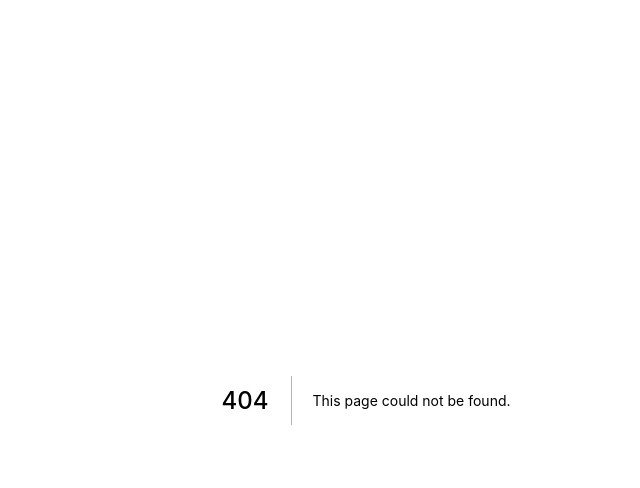
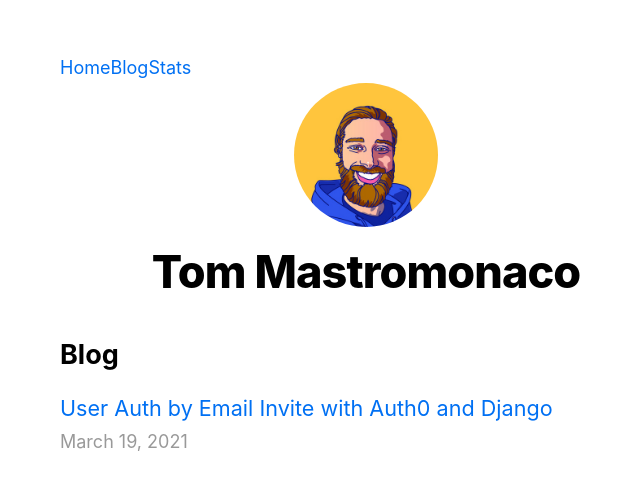
Before and after one commit to tmastrom/nextjs-portfolio, a Next.js app: page /blog in a window 1280 px wide. Before the commit this address had no page. Shown: the top 488 px of the page, without its empty margins (274-914 px from the left). Built offline with nearby package versions, Linux system fonts and the light colour scheme.

Commit message:
add separate pages

```diff
--- a/components/layout.js
+++ b/components/layout.js
@@ -23,6 +23,17 @@ export default function Layout({ children, home }) {
                 />
                 <meta name="og:title" content={siteTitle} />
             </Head>
+            <div>
+            <Link href="/">
+                Home
+            </Link>
+            <Link href="/blog">
+                Blog
+            </Link>
+            <Link href="/stats">
+                Stats
+            </Link>
+            </div>
             <header className={styles.header}>
                 {home ? (
                 <>
--- /dev/null
+++ b/pages/blog.js
@@ -0,0 +1,43 @@
+import Head from 'next/head'
+import Link from 'next/link'
+
+import Date from '../components/date'
+import Layout, { siteTitle } from '../components/layout'
+import utilStyles from '../styles/utils.module.css'
+import { getSortedPostsData } from '../lib/posts'
+
+
+export async function getStaticProps() {
+  const allPostsData = getSortedPostsData();
+  return {
+    props: {
+      allPostsData,
+    }
+  }
+}
+
+export default function Blog({ allPostsData }) {
+    return (
+      <Layout home>
+        <Head>
+          <title>{siteTitle}</title>
+        </Head>
+        <section className={`${utilStyles.headingMd} ${utilStyles.padding1px}`}>
+                <h2 className={utilStyles.headingLg}>Blog</h2>
+                <ul className={utilStyles.list}>
+                {allPostsData.map(({ id, date, title }) => (
+                    <li className={utilStyles.listItem} key={id}>
+                    <Link href={`/posts/${id}`}>
+                        <a >{title}</a>
+                    </Link>
+                    <br />
+                    <small className={utilStyles.lightText}>
+                        <Date dateString={date} />
+                    </small>
+                </li>
+                ))}
+                </ul>
+            </section>
+        </Layout>
+    )
+}
```
Also changed, not shown: pages/index.js (+1 -36 lines), pages/stats.js (added, +31 -0 lines), components/navheader.js (added).
